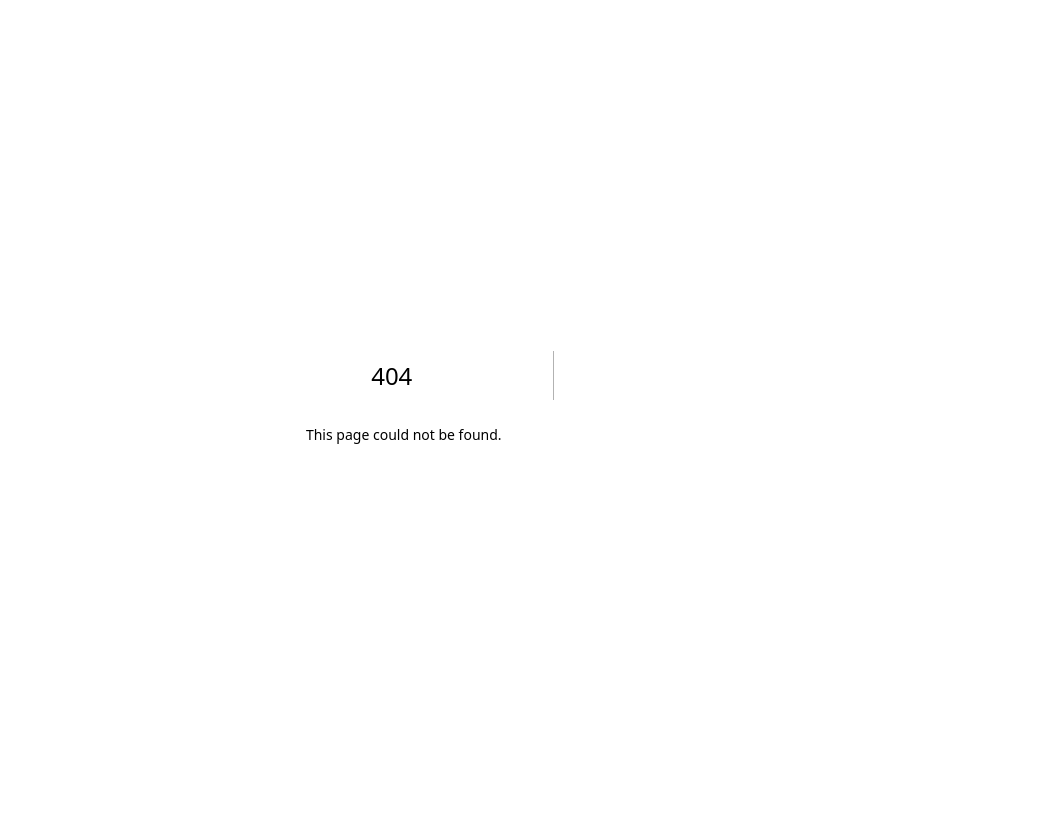
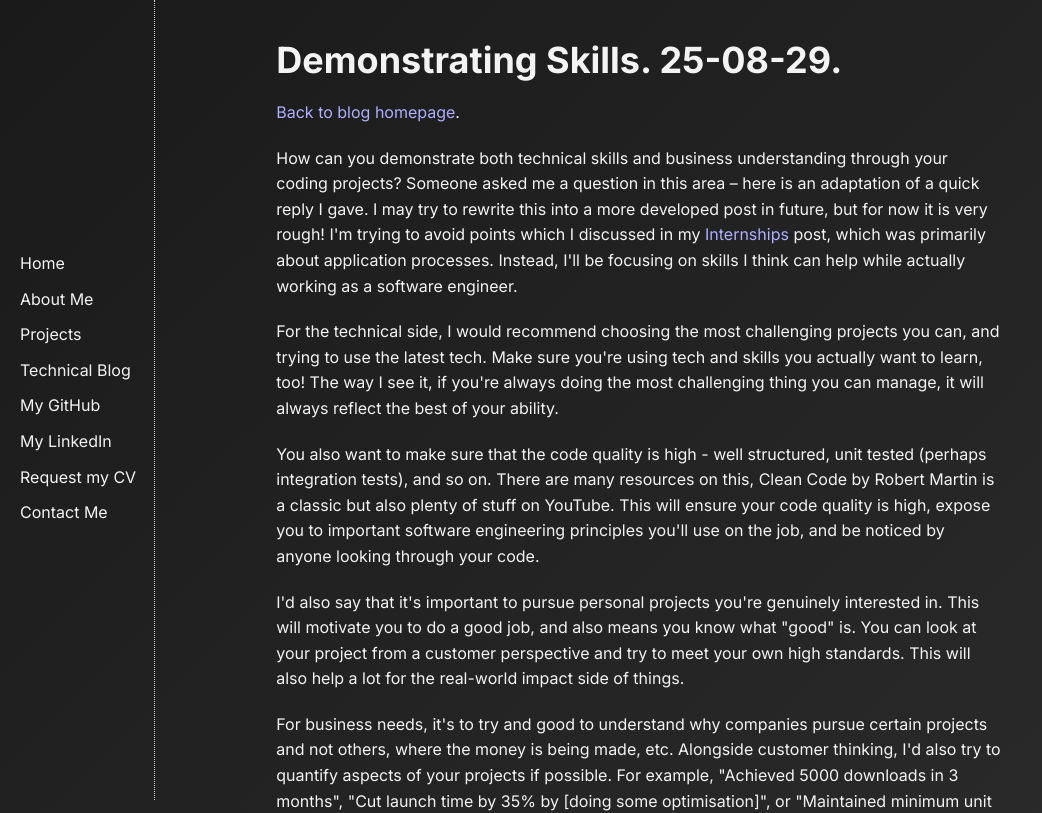
Before and after one commit to jhelsby/jhelsby-personal-website, a Next.js app: page /blog/demonstrating-skills in a window 1280 px wide. Before the commit this address had no page. Shown: the top 813 px of the page, without its empty margins (0-1042 px from the left). Built offline with nearby package versions, Linux system fonts and the light colour scheme.

Commit message:
Add blog post

```diff
--- a/app/blog/blogList.ts
+++ b/app/blog/blogList.ts
@@ -5,6 +5,12 @@
 }
 
 export const blogList: BlogList[] = [
+    {
+        slug:
+            'demonstrating-skills',
+        title: 'Demonstrating Skills',
+        date: '25-08-29'
+    },
     {
         slug: 'programming-for-beginners',
         title: 'Programming For Beginners',
--- /dev/null
+++ b/app/blog/demonstrating-skills/page.tsx
@@ -0,0 +1,35 @@
+'use client'
+
+import React from 'react';
+import Post from '../Post';
+
+const slug = "demonstrating-skills"
+const body = <div>
+    <p>
+        How can you demonstrate both technical skills and business understanding through your coding projects? Someone asked me a question in this area &ndash; here is an adaptation of a quick reply I gave. I may try to rewrite this into a more developed post in future, but for now it is very rough! I&apos;m trying to avoid points which I discussed in my <a href="internships">Internships</a> post, which was primarily about application processes. Instead, I&apos;ll be focusing on skills I think can help while actually working as a software engineer.
+    </p>
+    <p>
+        For the technical side, I would recommend choosing the most challenging projects you can, and trying to use the latest tech. Make sure you're using tech and skills you actually want to learn, too! The way I see it, if you're always doing the most challenging thing you can manage, it will always reflect the best of your ability.
+    </p>
+    <p>
+        You also want to make sure that the code quality is high - well structured, unit tested (perhaps integration tests), and so on. There are many resources on this, Clean Code by Robert Martin is a classic but also plenty of stuff on YouTube. This will ensure your code quality is high, expose you to important software engineering principles you'll use on the job, and be noticed by anyone looking through your code.
+    </p>
+    <p>
+        I'd also say that it's important to pursue personal projects you're genuinely interested in. This will motivate you to do a good job, and also means you know what "good" is. You can look at your project from a customer perspective and try to meet your own high standards. This will also help a lot for the real-world impact side of things.
+    </p>
+    <p>
+        For business needs, it's to try and good to understand why companies pursue certain projects and not others, where the money is being made, etc. Alongside customer thinking, I'd also try to quantify aspects of your projects if possible. For example, "Achieved 5000 downloads in 3 months", "Cut launch time by 35% by [doing some optimisation]", or "Maintained minimum unit test coverage of 80%".
+    </p>
+    <p>
+        I also found the <a href="https://www.amazon.jobs/content/en/our-workplace/leadership-principles">Amazon Leadership Principles</a> useful in trying to learn about the business side. For the purposes of this post, you can ignore Hire and Develop the Best, Strive to be Earth&apos;s Best Employer, and Success and Scale Bring Broad Responsibility for personal projects, but I think the rest are relevant here.
+    </p>
+</div >
+
+export default function Page() {
+    return (
+        <Post
+            slug={slug}
+            body={body}
+        />
+    );
+};
```
